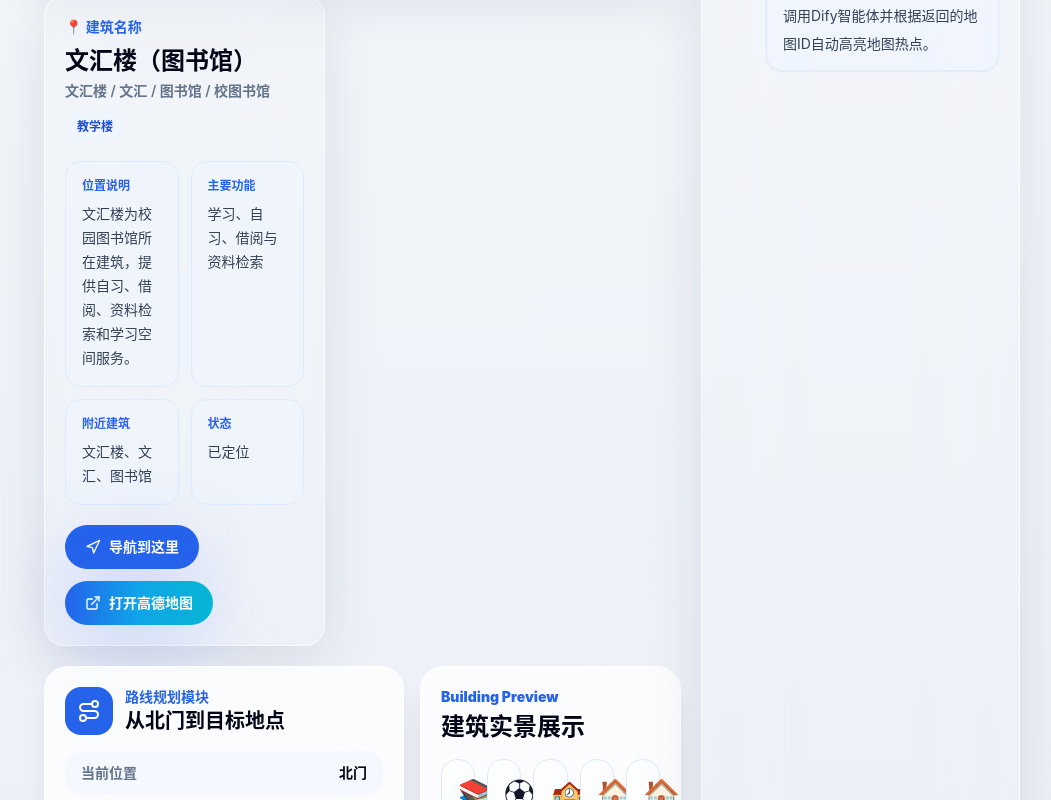
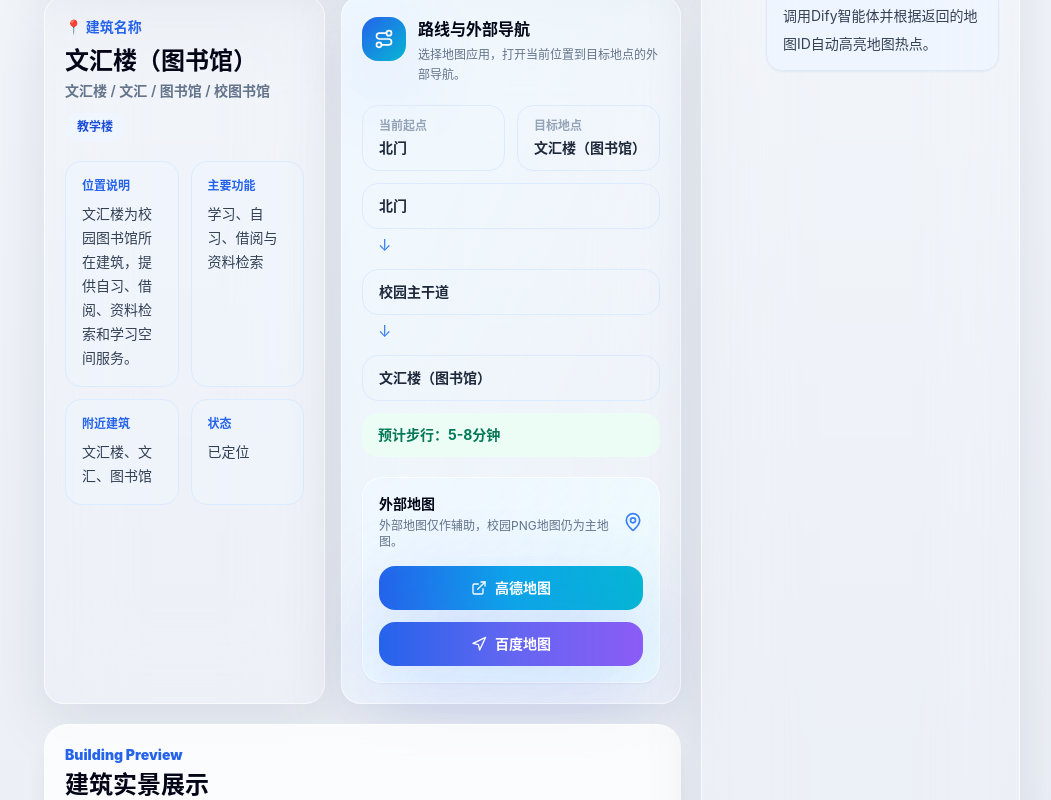
Before and after one commit to lu978-user/yanggong-ai-campus, a Next.js app: page /map in a window 1280 px wide. Shown: the part 920-1720 px from the top of the page, without its empty margins (228-1279 px from the left). Built offline with nearby package versions, Linux system fonts and the light colour scheme.

Commit message:
Add external map navigation module

```diff
--- a/app/map/page.tsx
+++ b/app/map/page.tsx
@@ -2,7 +2,7 @@
 
 import { useMemo, useState } from "react";
 import type { LucideIcon } from "lucide-react";
-import { Bike, Clock, Flame, MapPin, RadioTower, Route, UsersRound } from "lucide-react";
+import { Clock, Flame, MapPin, RadioTower, UsersRound } from "lucide-react";
 import { AppShell } from "@/components/app-shell";
 import { CampusMap } from "@/components/campus-map";
 import { MapChatPanel } from "@/components/map-chat-panel";
@@ -67,25 +67,7 @@
               onSelect={setActiveMapId}
             />
 
-            <section className="grid gap-4 lg:grid-cols-[360px_1fr]">
-              <div className="rounded-[24px] border border-white/70 bg-white/80 p-5 shadow-xl backdrop-blur-2xl">
-                <div className="mb-4 flex items-center gap-3">
-                  <span className="grid size-12 place-items-center rounded-2xl bg-blue-600 text-white">
-                    <Route className="size-6" />
-                  </span>
-                  <div>
-                    <p className="text-sm font-black text-blue-600">路线规划模块</p>
-                    <h2 className="text-xl font-black text-slate-950">从北门到目标地点</h2>
-                  </div>
-                </div>
-                <div className="grid gap-3 text-sm">
-                  <RouteLine label="当前位置" value="北门" />
-                  <RouteLine label="目标地点" value={activeHotspot.name} />
-                  <RouteLine label="预计步行" value={routeMapId ? "3-8分钟" : "选择地点后生成"} />
-                  <RouteLine label="预计骑行" value={routeMapId ? "2-5分钟" : "选择地点后生成"} icon={Bike} />
-                </div>
-              </div>
-
+            <section>
               <div className="rounded-[24px] border border-white/70 bg-white/80 p-5 shadow-xl backdrop-blur-2xl">
                 <p className="text-sm font-black text-blue-600">Building Preview</p>
                 <h2 className="mt-1 text-2xl font-black text-slate-950">建筑实景展示</h2>
@@ -156,23 +138,3 @@
     </div>
   );
 }
-
-function RouteLine({
-  label,
-  value,
-  icon: Icon,
-}: {
-  label: string;
-  value: string;
-  icon?: LucideIcon;
-}) {
-  return (
-    <div className="flex items-center justify-between rounded-2xl bg-blue-50/55 px-4 py-3">
-      <span className="font-bold text-slate-500">{label}</span>
-      <span className="inline-flex items-center gap-2 font-black text-slate-950">
-        {Icon && <Icon className="size-4 text-blue-600" />}
-        {value}
-      </span>
-    </div>
-  );
-}
--- a/components/campus-map.tsx
+++ b/components/campus-map.tsx
@@ -2,10 +2,10 @@
 
 import { FormEvent, useEffect, useMemo, useState } from "react";
 import Image from "next/image";
-import { ExternalLink, Navigation, Search } from "lucide-react";
+import { ExternalLink, MapPin, Navigation, Route, Search } from "lucide-react";
 import { motion } from "framer-motion";
 import { mapHotspots, type MapHotspot, type MapHotspotId } from "@/data/map-hotspots";
-import { getAmapSearchUrl } from "@/lib/amap-link";
+import { getAmapSearchUrl, getBaiduMapSearchUrl } from "@/lib/map-links";
 import { cn } from "@/lib/utils";
 
 type CampusMapProps = {
@@ -152,13 +152,21 @@
     return () => window.clearTimeout(timer);
   }, [activeMapId]);
 
-  const activeHotspot =
-    mapHotspots.find((hotspot) => hotspot.id === activeMapId) ?? mapHotspots[0];
+  const selectedHotspot = activeMapId
+    ? mapHotspots.find((hotspot) => hotspot.id === activeMapId) ?? null
+    : null;
+  const activeHotspot = selectedHotspot ?? mapHotspots[0];
+  const hasSelectedHotspot = Boolean(selectedHotspot);
   const activeMeta = hotspotMeta[activeHotspot.id];
   const activeCategory = getDisplayCategory(activeHotspot);
   const amapKeyword =
     activeHotspot.amapKeyword ?? `扬州工业职业技术学院 ${activeHotspot.name}`;
+  const baiduKeyword =
+    activeHotspot.baiduKeyword ??
+    activeHotspot.amapKeyword ??
+    `扬州工业职业技术学院 ${activeHotspot.name}`;
   const amapUrl = getAmapSearchUrl(amapKeyword);
+  const baiduMapUrl = getBaiduMapSearchUrl(baiduKeyword);
 
   const visibleHotspots = useMemo(
     () =>
@@ -170,9 +178,9 @@
   );
 
   const routeHotspot = routeMapId
-    ? mapHotspots.find((hotspot) => hotspot.id === routeMapId)
-    : null;
-  const routeMeta = routeHotspot ? hotspotMeta[routeHotspot.id] : null;
+    ? mapHotspots.find((hotspot) => hotspot.id === routeMapId) ?? activeHotspot
+    : activeHotspot;
+  const routeMeta = hotspotMeta[routeHotspot.id];
 
   function handleSearch(event: FormEvent<HTMLFormElement>) {
     event.preventDefault();
@@ -184,7 +192,13 @@
   }
 
   function handleOpenAmap() {
+    if (!hasSelectedHotspot) return;
     window.open(amapUrl, "_blank", "noopener,noreferrer");
+  }
+
+  function handleOpenBaiduMap() {
+    if (!hasSelectedHotspot) return;
+    window.open(baiduMapUrl, "_blank", "noopener,noreferrer");
   }
 
   return (
@@ -333,29 +347,35 @@
             ))}
           </div>
 
-          <div className="mt-5 flex flex-wrap gap-3">
-            <button
-              type="button"
-              className="inline-flex items-center gap-2 rounded-full bg-blue-600 px-5 py-3 text-sm font-bold text-white shadow-glow transition hover:bg-blue-700 active:scale-95"
-            >
-              <Navigation className="size-4" />
-              导航到这里
-            </button>
-            <button
-              type="button"
-              onClick={handleOpenAmap}
-              className="inline-flex items-center gap-2 rounded-full bg-gradient-to-r from-blue-600 via-sky-500 to-cyan-500 px-5 py-3 text-sm font-bold text-white shadow-glow transition hover:-translate-y-0.5 hover:shadow-xl active:scale-95"
-            >
-              <ExternalLink className="size-4" />
-              打开高德地图
-            </button>
-          </div>
         </motion.section>
 
         {routeMeta && (
-          <section className="rounded-[20px] border border-white/70 bg-gradient-to-br from-white/86 to-blue-50/76 p-5 shadow-card-light backdrop-blur-2xl">
-            <p className="text-sm font-black text-slate-950">🚶 推荐路线</p>
-            <div className="mt-5 space-y-2">
+          <section className="rounded-[20px] border border-white/70 bg-gradient-to-br from-sky-50/90 via-white/86 to-cyan-50/82 p-5 shadow-card-light backdrop-blur-2xl transition-all duration-300 hover:-translate-y-1 hover:shadow-2xl">
+            <div className="flex items-start gap-3">
+              <div className="grid size-11 shrink-0 place-items-center rounded-2xl bg-gradient-to-br from-blue-600 to-cyan-500 text-white shadow-glow">
+                <Route className="size-5" />
+              </div>
+              <div>
+                <p className="text-base font-black text-slate-950">路线与外部导航</p>
+                <p className="mt-1 text-xs leading-5 text-slate-500">
+                  选择地图应用，打开当前位置到目标地点的外部导航。
+                </p>
+              </div>
+            </div>
+
+            <div className="mt-5 grid gap-3">
+              <div className="grid grid-cols-2 gap-3">
+                <div className="rounded-2xl border border-blue-100 bg-white/78 px-4 py-3">
+                  <p className="text-xs font-bold text-slate-400">当前起点</p>
+                  <p className="mt-1 text-sm font-black text-slate-800">北门</p>
+                </div>
+                <div className="rounded-2xl border border-blue-100 bg-white/78 px-4 py-3">
+                  <p className="text-xs font-bold text-slate-400">目标地点</p>
+                  <p className="mt-1 text-sm font-black text-slate-800">{routeMeta.title}</p>
+                </div>
+              </div>
+
+              <div className="space-y-2">
                 {routeMeta.route.map((step, index) => (
                   <div key={`${step}-${index}`}>
                     <div className="rounded-2xl border border-blue-100 bg-white/78 px-4 py-3 text-sm font-bold text-slate-800">
@@ -367,8 +387,40 @@
                   </div>
                 ))}
               </div>
-            <div className="mt-5 rounded-2xl bg-emerald-50 px-4 py-3 text-sm font-bold text-emerald-700">
+
+              <div className="rounded-2xl bg-emerald-50 px-4 py-3 text-sm font-bold text-emerald-700">
                 预计步行：{routeMeta.walkTime}
+              </div>
+            </div>
+
+            <div className="mt-5 rounded-[20px] border border-white/80 bg-gradient-to-br from-blue-50/90 to-cyan-50/80 p-4 shadow-sm">
+              <div className="flex items-center justify-between gap-3">
+                <div>
+                  <p className="text-sm font-black text-slate-950">外部地图</p>
+                  <p className="mt-1 text-xs text-slate-500">外部地图仅作辅助，校园PNG地图仍为主地图。</p>
+                </div>
+                <MapPin className="size-5 shrink-0 text-blue-500" />
+              </div>
+              <div className="mt-4 flex flex-wrap gap-3">
+                <button
+                  type="button"
+                  onClick={handleOpenAmap}
+                  disabled={!hasSelectedHotspot}
+                  className="inline-flex min-w-[132px] flex-1 cursor-pointer items-center justify-center gap-2 rounded-2xl bg-gradient-to-r from-blue-600 via-sky-500 to-cyan-500 px-4 py-3 text-sm font-bold text-white shadow-glow transition-all duration-300 hover:-translate-y-0.5 hover:shadow-xl active:scale-95 disabled:cursor-not-allowed disabled:from-slate-300 disabled:to-slate-400"
+                >
+                  <ExternalLink className="size-4" />
+                  {hasSelectedHotspot ? "高德地图" : "请先选择校园地点"}
+                </button>
+                <button
+                  type="button"
+                  onClick={handleOpenBaiduMap}
+                  disabled={!hasSelectedHotspot}
+                  className="inline-flex min-w-[132px] flex-1 cursor-pointer items-center justify-center gap-2 rounded-2xl bg-gradient-to-r from-blue-600 via-indigo-500 to-violet-500 px-4 py-3 text-sm font-bold text-white shadow-glow transition-all duration-300 hover:-translate-y-0.5 hover:shadow-xl active:scale-95 disabled:cursor-not-allowed disabled:from-slate-300 disabled:to-slate-400"
+                >
+                  <Navigation className="size-4" />
+                  {hasSelectedHotspot ? "百度地图" : "请先选择校园地点"}
+                </button>
+              </div>
             </div>
           </section>
         )}
--- a/data/map-hotspots.ts
+++ b/data/map-hotspots.ts
@@ -32,6 +32,7 @@
   category: "gate" | "study" | "life" | "sport" | "landscape" | "activity" | "teaching" | "dorm";
   keywords: string[];
   amapKeyword?: string;
+  baiduKeyword?: string;
 };
 
 const schoolName = "扬州工业职业技术学院";
@@ -47,6 +48,7 @@
     category: "gate",
     keywords: ["west_gate", "西门", "西大门", "校门", "入口"],
     amapKeyword: `${schoolName} 西门`,
+    baiduKeyword: `${schoolName} 西门`,
   },
   {
     id: "huayang_building",
@@ -58,6 +60,7 @@
     category: "teaching",
     keywords: ["huayang_building", "华阳楼", "华阳", "教学楼"],
     amapKeyword: `${schoolName} 华阳楼`,
+    baiduKeyword: `${schoolName} 华阳楼`,
   },
   {
     id: "dingxiang_garden",
@@ -69,6 +72,7 @@
     category: "landscape",
     keywords: ["dingxiang_garden", "丁香园", "景观", "花园"],
     amapKeyword: `${schoolName} 丁香园`,
+    baiduKeyword: `${schoolName} 丁香园`,
   },
   {
     id: "yuntai_building",
@@ -80,6 +84,7 @@
     category: "teaching",
     keywords: ["yuntai_building", "芸台楼", "芸台", "教学楼"],
     amapKeyword: `${schoolName} 芸台楼`,
+    baiduKeyword: `${schoolName} 芸台楼`,
   },
   {
     id: "wenfeng_building",
@@ -91,6 +96,7 @@
     category: "teaching",
     keywords: ["wenfeng_building", "文峰楼", "文峰", "教学楼"],
     amapKeyword: `${schoolName} 文峰楼`,
+    baiduKeyword: `${schoolName} 文峰楼`,
   },
   {
     id: "weiyang_building",
@@ -102,6 +108,7 @@
     category: "teaching",
     keywords: ["weiyang_building", "维扬楼", "维扬", "教学楼"],
     amapKeyword: `${schoolName} 维扬楼`,
+    baiduKeyword: `${schoolName} 维扬楼`,
   },
   {
     id: "zhuqing_courtyard",
@@ -113,6 +120,7 @@
     category: "dorm",
     keywords: ["zhuqing_courtyard", "竹青院", "西区学生宿舍", "西区宿舍", "宿舍"],
     amapKeyword: `${schoolName} 竹青院`,
+    baiduKeyword: `${schoolName} 竹青院`,
   },
   {
     id: "wenzhu_building",
@@ -124,6 +132,7 @@
     category: "teaching",
     keywords: ["wenzhu_building", "文筑楼", "文筑", "实训中心", "实训"],
     amapKeyword: `${schoolName} 文筑楼`,
+    baiduKeyword: `${schoolName} 文筑楼`,
   },
   {
     id: "east_playground",
@@ -135,6 +144,7 @@
     category: "sport",
     keywords: ["east_playground", "东操场", "东运动场", "操场", "运动场"],
     amapKeyword: `${schoolName} 东操场`,
+    baiduKeyword: `${schoolName} 东操场`,
   },
   {
     id: "ziqing_building",
@@ -146,6 +156,7 @@
     category: "teaching",
     keywords: ["ziqing_building", "自清楼", "自清", "教学楼"],
     amapKeyword: `${schoolName} 自清楼`,
+    baiduKeyword: `${schoolName} 自清楼`,
   },
   {
     id: "zhenzhou_building",
@@ -157,6 +168,7 @@
     category: "teaching",
     keywords: ["zhenzhou_building", "真州楼", "真州", "教学楼"],
     amapKeyword: `${schoolName} 真州楼`,
+    baiduKeyword: `${schoolName} 真州楼`,
   },
   {
     id: "wenhui_building",
@@ -168,6 +180,7 @@
     category: "study",
     keywords: ["wenhui_building", "文汇楼", "图书馆", "借书", "自习", "学习空间"],
     amapKeyword: `${schoolName} 文汇楼 图书馆`,
+    baiduKeyword: `${schoolName} 文汇楼 图书馆`,
   },
   {
     id: "gaoqiao_building",
@@ -179,6 +192,7 @@
     category: "teaching",
     keywords: ["gaoqiao_building", "高桥楼", "高桥", "教学楼"],
     amapKeyword: `${schoolName} 高桥楼`,
+    baiduKeyword: `${schoolName} 高桥楼`,
   },
   {
     id: "north_gate",
@@ -190,6 +204,7 @@
     category: "gate",
     keywords: ["north_gate", "北门", "北大门", "校门", "入口"],
     amapKeyword: `${schoolName} 北门`,
+    baiduKeyword: `${schoolName} 北门`,
   },
   {
     id: "sports_hall",
@@ -201,6 +216,7 @@
     category: "sport",
     keywords: ["sports_hall", "体育馆", "运动", "体育课"],
     amapKeyword: `${schoolName} 体育馆`,
+    baiduKeyword: `${schoolName} 体育馆`,
   },
   {
     id: "erfen_bridge",
@@ -212,6 +228,7 @@
     category: "landscape",
     keywords: ["erfen_bridge", "二分桥", "桥", "景观"],
     amapKeyword: `${schoolName} 二分桥`,
+    baiduKeyword: `${schoolName} 二分桥`,
   },
   {
     id: "shuangjing_lake",
@@ -223,6 +240,7 @@
     category: "landscape",
     keywords: ["shuangjing_lake", "双镜湖", "湖", "景观"],
     amapKeyword: `${schoolName} 双镜湖`,
+    baiduKeyword: `${schoolName} 双镜湖`,
   },
   {
     id: "activity_center",
@@ -234,6 +252,7 @@
     category: "activity",
     keywords: ["activity_center", "大学生活动中心", "活动中心", "社团", "学生会"],
     amapKeyword: `${schoolName} 大学生活动中心`,
+    baiduKeyword: `${schoolName} 大学生活动中心`,
   },
   {
     id: "qinchun_garden",
@@ -245,6 +264,7 @@
     category: "landscape",
     keywords: ["qinchun_garden", "沁春园", "景观", "花园"],
     amapKeyword: `${schoolName} 沁春园`,
+    baiduKeyword: `${schoolName} 沁春园`,
   },
   {
     id: "hupan_garden",
@@ -256,6 +276,7 @@
     category: "landscape",
     keywords: ["hupan_garden", "湖畔园", "湖畔", "景观"],
     amapKeyword: `${schoolName} 湖畔园`,
+    baiduKeyword: `${schoolName} 湖畔园`,
   },
   {
     id: "west_playground",
@@ -267,6 +288,7 @@
     category: "sport",
     keywords: ["west_playground", "西操场", "西运动场", "操场", "运动场"],
     amapKeyword: `${schoolName} 西操场`,
+    baiduKeyword: `${schoolName} 西操场`,
   },
   {
     id: "meixiang_garden",
@@ -278,6 +300,7 @@
     category: "dorm",
     keywords: ["meixiang_garden", "梅香园", "西区学生宿舍", "西区宿舍", "宿舍"],
     amapKeyword: `${schoolName} 梅香园`,
+    baiduKeyword: `${schoolName} 梅香园`,
   },
 ];
 
--- /dev/null
+++ b/lib/map-links.ts
@@ -0,0 +1,7 @@
+export function getAmapSearchUrl(keyword: string): string {
+  return `https://uri.amap.com/search?keyword=${encodeURIComponent(keyword)}`;
+}
+
+export function getBaiduMapSearchUrl(keyword: string): string {
+  return `https://api.map.baidu.com/geocoder?address=${encodeURIComponent(keyword)}&output=html`;
+}
```
Lines whose indentation alone changed are shown as unchanged.
